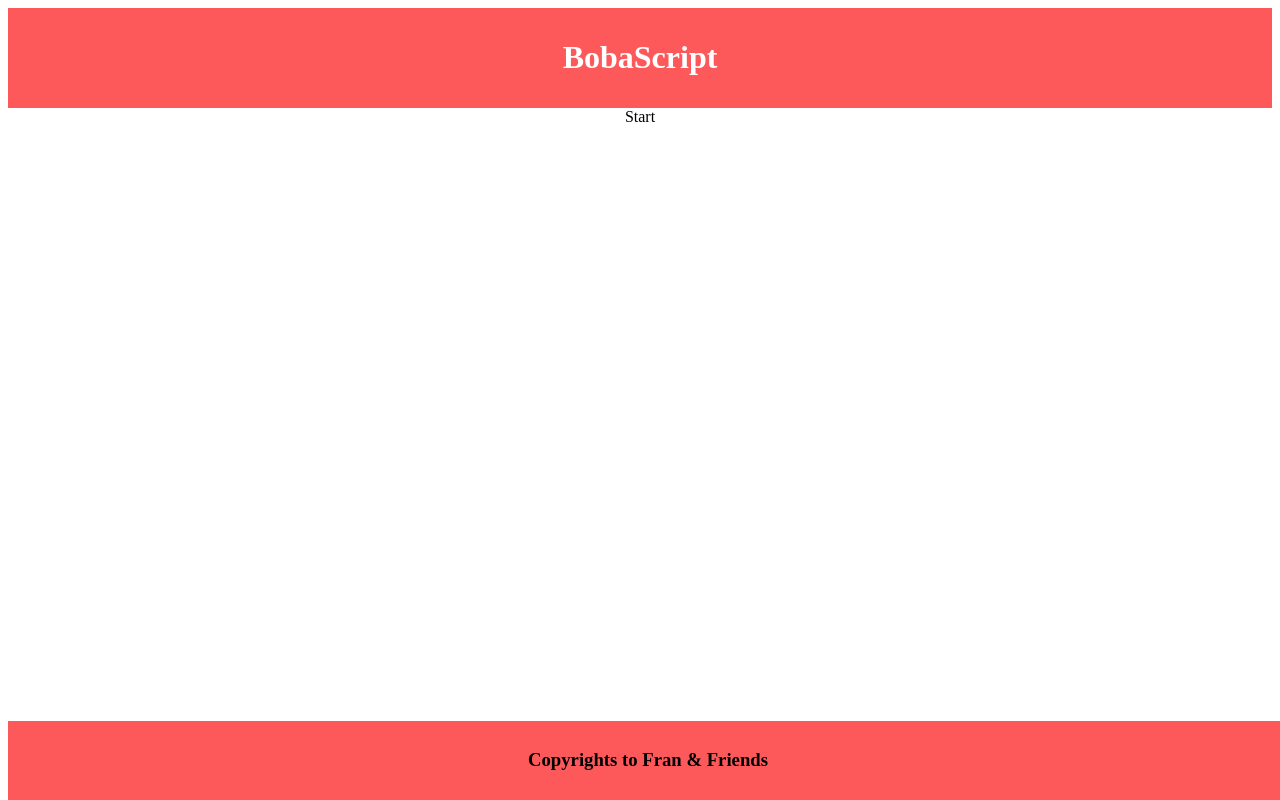
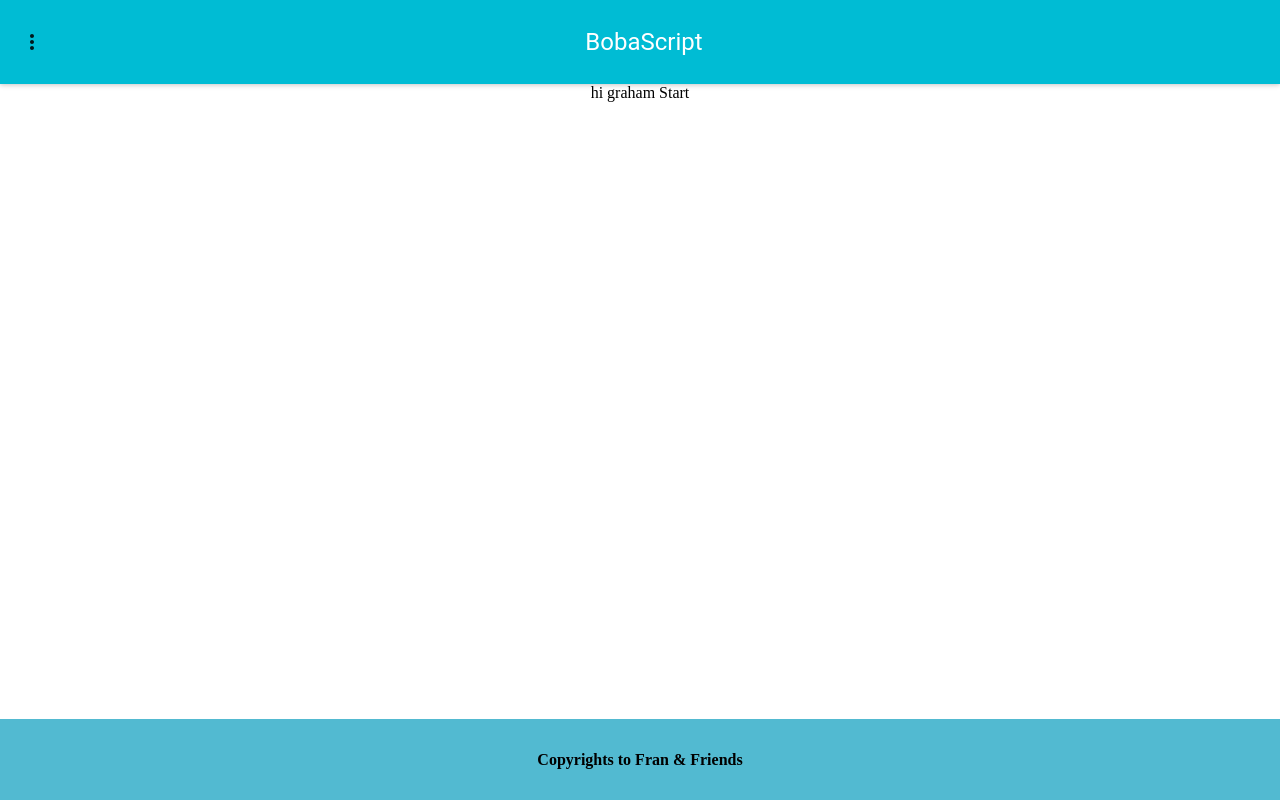
Before and after one commit to borajimin/BobaScript-frontend, a React app: page / in a window 1280 px wide. Built offline with nearby package versions, Linux system fonts and the light colour scheme.

Commit message:
starting up the website

```diff
--- a/client/App.js
+++ b/client/App.js
@@ -1,9 +1,15 @@
 
 import React from 'react';
-import { HashRouter as Router, Route } from 'react-router-dom';
+import { Route } from 'react-router-dom';
 import Finish from './components/Finish';
 import Start from './components/Start';
-import Test1 from './components/Test1';
+import Test from './components/Test';
+import AppBar from 'material-ui/AppBar';
+import IconMenu from 'material-ui/IconMenu';
+import IconButton from 'material-ui/IconButton';
+import MoreVertIcon from 'material-ui/svg-icons/navigation/more-vert';
+import MenuItem from 'material-ui/MenuItem';
+
 
 class App extends React.Component {
   constructor(props) {
@@ -13,24 +19,35 @@ class App extends React.Component {
   }
 
   componentDidMount() {
+    console.log(this.props.history);
   }
 
 
   render() {
     return (
       <div className="App">
-        <header className="App-header">
-          <h1>BobaScript</h1>
-        </header>
-        <Router>
-          <div className="App-body">
-            <Route exact path="/" component={Start}/>
-            <Route path="/test1" component={Test1}/>
-            <Route path="/finish" component={Finish}/>
-          </div>
-        </Router>
+        <AppBar
+          iconElementLeft={
+            <IconMenu
+              iconButtonElement={<IconButton><MoreVertIcon /></IconButton>}
+              anchorOrigin={{horizontal: 'left', vertical: 'top'}}
+              targetOrigin={{horizontal: 'left', vertical: 'top'}}
+            >
+              <MenuItem primaryText="Start"  onClick={() => this.props.history.push('/')} />
+              <MenuItem primaryText="Test 1" onClick={() => this.props.history.push('/test1')} />
+              <MenuItem primaryText="Finish" onClick={() => this.props.history.push('/finish')} />
+            </IconMenu>}
+          title="BobaScript"
+          iconClassNameRight="muidocs-icon-navigation-expand-more"
+          className="App-header"
+        />
+        <div className="App-body">
+          <Route exact path="/" component={Start}/>
+          <Route path="/test/:number" component={Test}/>
+          <Route path="/finish" component={Finish}/>
+        </div>
         <footer className="App-footer">
-          <h3>Copyrights to Fran & Friends</h3>
+          <h4>Copyrights to Fran & Friends</h4>
         </footer>
       </div>
     );
--- a/client/components/Start.js
+++ b/client/components/Start.js
@@ -9,12 +9,15 @@ class Start extends React.Component {
   }
 
   componentDidMount() {
+    console.log(this.props.history);
   }
 
 
   render() {
     return (
       <div>
+
+      hi graham
         Start
       </div>
     );
--- a/client/index.js
+++ b/client/index.js
@@ -3,12 +3,16 @@ import ReactDOM from 'react-dom';
 import { AppContainer } from 'react-hot-loader';
 import MuiThemeProvider from 'material-ui/styles/MuiThemeProvider';
 import App from './App';
+import { HashRouter as Router, Route } from 'react-router-dom';
+
 
 const render = Component => {
   ReactDOM.render(
     <MuiThemeProvider>
       <AppContainer>
-        <Component />
+        <Router>
+          <Route path="/" component={Component} />
+        </Router>
       </AppContainer>
     </MuiThemeProvider>,
     document.getElementById('root'),
--- a/public/assets/css/style.css
+++ b/public/assets/css/style.css
@@ -1,3 +1,8 @@
+body {
+  margin: 0px;
+  padding: 0;
+}
+
 .App {
   text-align: center;
 }
@@ -21,8 +26,8 @@
 
 .App-footer {
   position: fixed;
-  bottom:0;
-  background-color: #fd595a;
+  bottom: 0;
+  background-color: #52BAD1;
   width: 100%;
   padding: 10px 0;
 }
--- a/webpack.config.js
+++ b/webpack.config.js
@@ -31,5 +31,6 @@ module.exports = {
   stats: {
     colors: true
   },
-  devtool: 'source-map'
+  devtool: 'source-map',
+  mode: 'development'
 };
```
Also changed, not shown: client/components/Test.js (renamed from client/components/Test1.js), 1 other file (tests, documents, lock files or other folders).
